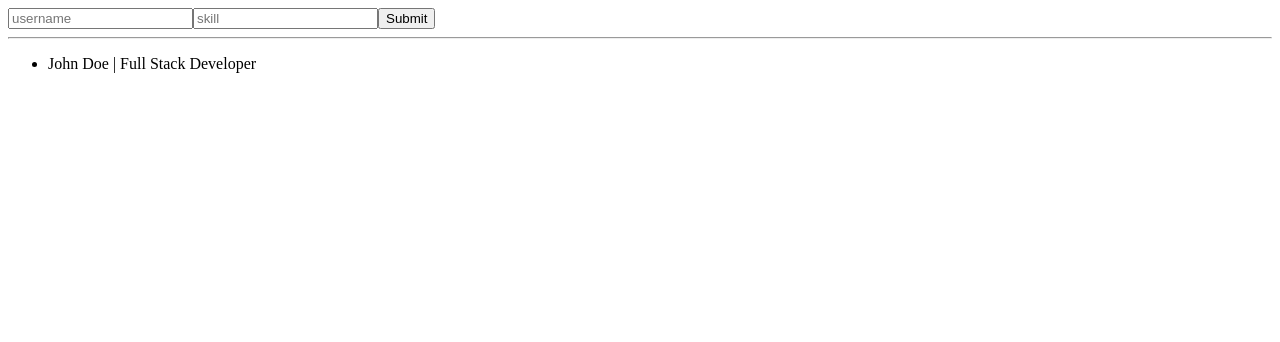
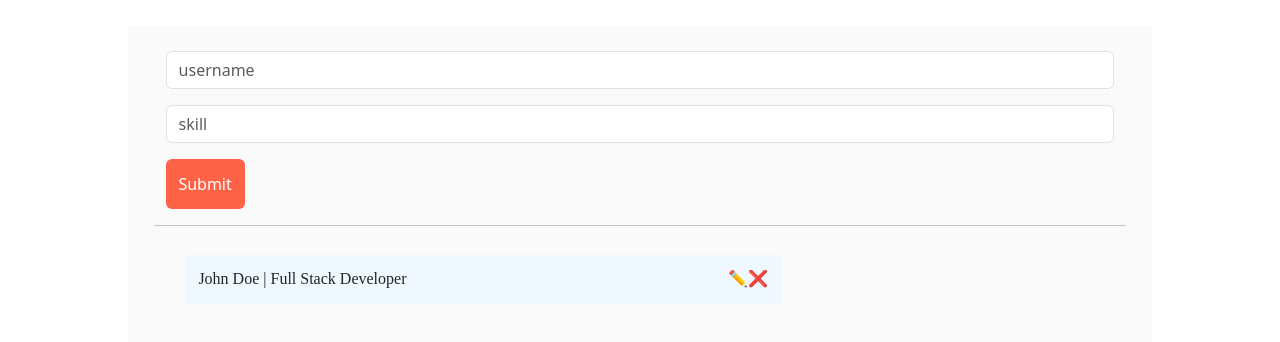
Before and after one commit to master-dhanesh/mern-6-react, a React (Vite) app: page / in a window 1280 px wide. Shown: the top 342 px of the page. Built offline with nearby package versions, Linux system fonts and the light colour scheme.

Commit message:
CRUD Complete

```diff
--- a/package.json
+++ b/package.json
@@ -10,6 +10,7 @@
     "preview": "vite preview"
   },
   "dependencies": {
+    "bootstrap": "^5.3.1",
     "react": "^18.2.0",
     "react-dom": "^18.2.0"
   },
--- a/src/App.jsx
+++ b/src/App.jsx
@@ -1,17 +1,42 @@
 import React, { useState } from "react";
 import Create from "./components/Create";
 import Show from "./components/Show";
+import css from "./App.module.css";
 
 const App = () => {
     const [users, setusers] = useState([
         { username: "John Doe", skill: "Full Stack Developer" },
     ]);
 
+    const [username, setusername] = useState("");
+    const [skill, setskill] = useState("");
+
+    const [active, setActive] = useState(null);
+
+    const ActiveHandler = (i) => {
+        setActive(i);
+        setusername(users[i].username);
+        setskill(users[i].skill);
+    };
     return (
-        <div>
-            <Create users={users} setusers={setusers} />
+        <div className={css.appcontainer}>
+            <Create
+                username={username}
+                setusername={setusername}
+                skill={skill}
+                setskill={setskill}
+                active={active}
+                setActive={setActive}
+                users={users}
+                setusers={setusers}
+            />
             <hr />
-            <Show users={users} setusers={setusers} />
+            <Show
+                active={active}
+                ActiveHandler={ActiveHandler}
+                users={users}
+                setusers={setusers}
+            />
         </div>
     );
 };
--- /dev/null
+++ b/src/App.module.css
@@ -0,0 +1,6 @@
+.appcontainer {
+    width: 80vmax;
+    margin: 2vmax auto 0 auto;
+    padding: 2vmax;
+    background-color: rgb(250, 250, 250);
+}
--- a/src/components/Create.jsx
+++ b/src/components/Create.jsx
@@ -1,10 +1,16 @@
-import React, { useState } from "react";
-
+import "../global.css";
 const Create = (props) => {
     // console.log(props);
-    const { users, setusers } = props;
-    const [username, setusername] = useState("");
-    const [skill, setskill] = useState("");
+    const {
+        users,
+        setusers,
+        active,
+        setActive,
+        username,
+        setusername,
+        skill,
+        setskill,
+    } = props;
 
     const SubmitHandler = (event) => {
         event.preventDefault();
@@ -19,21 +25,59 @@ const Create = (props) => {
         setskill("");
     };
 
+    const UpdateHandler = (e) => {
+        e.preventDefault();
+        const copyusers = [...users];
+        copyusers[active] = { ...copyusers[active], username, skill };
+        setusers(copyusers);
+        setusername("");
+        setskill("");
+        setActive(null);
+    };
+
     return (
-        <form onSubmit={SubmitHandler}>
+        <form className="container">
             <input
+                className="form-control mb-3"
                 onChange={(e) => setusername(e.target.value)}
                 value={username}
                 type="text"
                 placeholder="username"
             />
             <input
+                className="form-control mb-3"
                 onChange={(e) => setskill(e.target.value)}
                 value={skill}
                 type="text"
                 placeholder="skill"
             />
-            <button>Submit</button>
+
+            {active === null ? (
+                <button
+                    onClick={SubmitHandler}
+                    className="btn"
+                    style={{
+                        backgroundColor: "tomato",
+                        color: "white",
+                        border: "none",
+                        padding: "1vmax",
+                    }}
+                >
+                    Submit
+                </button>
+            ) : (
+                <button
+                    onClick={UpdateHandler}
+                    className="btn btn-danger"
+                    style={{
+                        color: "white",
+                        border: "none",
+                        padding: "1vmax",
+                    }}
+                >
+                    Update
+                </button>
+            )}
         </form>
     );
 };
--- a/src/components/Show.jsx
+++ b/src/components/Show.jsx
@@ -1,13 +1,28 @@
 import React from "react";
 
 const Show = (props) => {
-    const { users, setusers } = props;
+    const { active, users, setusers, ActiveHandler } = props;
+
+    const DeleteHandler = (i) => {
+        const copyusers = [...users];
+        copyusers.splice(i, 1);
+        setusers(copyusers);
+
+        // setusers(users.filter((e, idx) => idx !== i));
+    };
+
     return (
         <ul>
             {users.map((e, i) => {
                 return (
                     <li key={i}>
                         {e.username} | {e.skill}
+                        {active === null && (
+                            <span>
+                                <span onClick={() => ActiveHandler(i)}>✏️</span>
+                                <span onClick={() => DeleteHandler(i)}>❌</span>
+                            </span>
+                        )}
                     </li>
                 );
             })}
--- /dev/null
+++ b/src/global.css
@@ -0,0 +1,14 @@
+ul {
+    width: 50vmax;
+    padding: 1vmax;
+    list-style: none;
+    font-family: "Gilroy";
+}
+
+li {
+    background-color: aliceblue;
+    display: flex;
+    justify-content: space-between;
+    padding: 1vmax;
+    margin-bottom: 1vmax;
+}
--- a/src/main.jsx
+++ b/src/main.jsx
@@ -1,5 +1,6 @@
 import React from "react";
 import ReactDOM from "react-dom/client";
 import App from "./App.jsx";
+import "bootstrap/dist/css/bootstrap.min.css";
 
 ReactDOM.createRoot(document.getElementById("root")).render(<App />);
```
Also changed, not shown: 1 other file (tests, documents, lock files or other folders).
